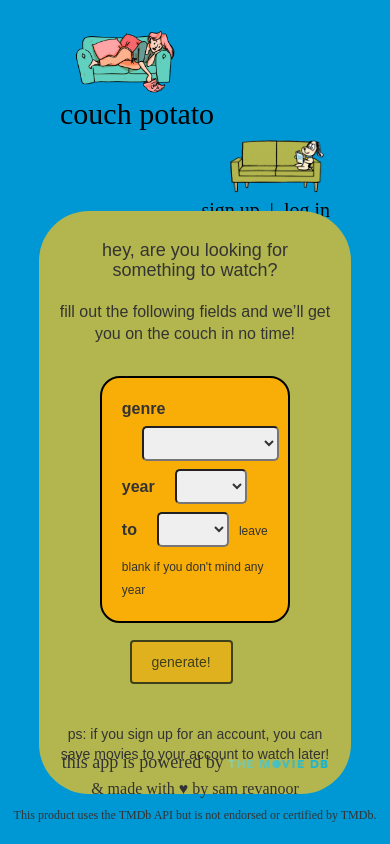
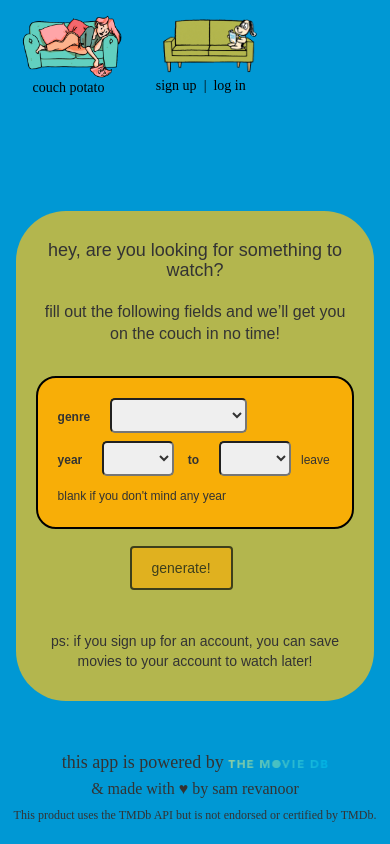
Before and after one commit to samrevanoor/couchpotato, a React (Create React App) app: page / in a window 390 px wide. Built offline with nearby package versions, Linux system fonts and the light colour scheme; no server answers; a web font is replaced by a local one.

Commit message:
adds responsive design

```diff
--- a/src/components/Footer/Footer.css
+++ b/src/components/Footer/Footer.css
@@ -14,3 +14,9 @@
 .Footer-notice {
     font-size: 12px;
 }
+
+@media only screen and (max-width: 600px) {
+    .Footer-body {
+        z-index: -1;
+    }
+}
--- a/src/components/GeneratorForm/GeneratorForm.css
+++ b/src/components/GeneratorForm/GeneratorForm.css
@@ -26,10 +26,6 @@
   border: 2px inset rgb(118, 118, 118);
 }
 
-.GeneratorForm-body input::placeholder {
-  font-size: 12px;
-}
-
 .GeneratorForm-button {
   border: 2px solid black;
   color: black;
@@ -42,3 +38,27 @@
   font-size: 12px;
   margin-left: 10px;
 }
+
+@media only screen and (max-width: 500px) {
+  .GeneratorForm-form {
+    width: 100%;
+  }
+
+  .GeneratorForm-form div label {
+    font-size: 12px;
+  }
+
+  .GeneratorForm-instruction {
+    text-align: center;
+  }
+}
+@media only screen and (min-width: 501px) and (max-width: 630px){
+  .GeneratorForm-instruction {
+    display: block;
+    text-align: center;
+  }
+
+  .GeneratorForm-form {
+    width: 100%;
+  }
+}
--- a/src/components/MovieResult/MovieResult.css
+++ b/src/components/MovieResult/MovieResult.css
@@ -29,5 +29,35 @@
   font-size: 18px;
   display: flex;
   margin-top: 30px;
-    font-family: 'Gaegu', cursive;
+  font-family: "Gaegu", cursive;
 }
+
+@media only screen and (max-width: 500px) {
+  .MovieResult-result {
+    display: flex;
+    flex-direction: column;
+    align-items: center;
+  }
+
+  .MovieResult-text {
+    margin-top: 20px;
+  }
+
+  .MovieResult-footer {
+    display: flex;
+    flex-direction: column;
+    align-items: center;
+  }
+}
+
+@media only screen and (min-width: 501px) and (max-width: 760px) {
+  .MovieResult-result {
+    display: flex;
+    flex-direction: column;
+    align-items: center;
+  }
+
+  .MovieResult-text {
+    margin-top: 20px;
+  }
+}
--- a/src/components/NavBar/NavBar.css
+++ b/src/components/NavBar/NavBar.css
@@ -1,7 +1,7 @@
 .NavBar-header {
   margin: 30px;
   font-size: 20px;
-    font-family: 'Gaegu', cursive;
+  font-family: "Gaegu", cursive;
 }
 
 .NavBar-links {
@@ -16,3 +16,48 @@
 .NavBar-image {
   margin-left: 200px;
 }
+
+@media only screen and (max-width: 420px) {
+  .NavBar-header {
+    margin: 5px;
+    display: inline-flex;
+  }
+
+  .NavBar-title {
+    font-size: 14px;
+    text-align: center;
+  }
+
+  .NavBar-links {
+    font-size: 14px;
+    margin-left: 20px;
+    text-align: center;
+  }
+
+  .NavBar-image {
+      margin-left: 0;
+  }
+
+}
+
+@media only screen and (min-width: 420px) and (max-width: 820px) {
+    .NavBar-header {
+        margin: 5px;
+        display: inline-flex;
+      }
+
+      .NavBar-title {
+        font-size: 16px;
+        text-align: center;
+      }
+
+      .NavBar-links {
+        font-size: 18px;
+        margin-left: 20px;
+        text-align: center;
+      }
+
+      .NavBar-image {
+          margin-left: 0;
+      }
+}
--- a/src/pages/App/App.css
+++ b/src/pages/App/App.css
@@ -7,3 +7,9 @@ a {
   color: black;
   text-decoration: none;
 }
+
+@media only screen and (max-width: 500px) {
+  .App-header {
+    margin: 10px;
+  }
+}
--- a/src/pages/HomePage/HomePage.css
+++ b/src/pages/HomePage/HomePage.css
@@ -14,3 +14,10 @@
     margin-top: 30px;
     font-size: 14px;
 }
+
+@media only screen and (max-width: 500px) {
+    .HomePage-body {
+      left: 4%;
+      right: 4%
+    }
+  }
--- a/src/pages/LogoutPage/LogoutPage.css
+++ b/src/pages/LogoutPage/LogoutPage.css
@@ -7,3 +7,16 @@
     text-align: center;
     font-family: 'Gaegu', cursive;
 }
+
+@media only screen and (max-width: 500px) {
+    .LogoutPage-body{
+        left: 0%;
+        right: 0%;
+        top: 20%;
+        font-size: 16px;
+    }
+
+    .LogoutPage-body img {
+        width: 250px;
+    }
+}
--- a/src/pages/MovieResultPage/MovieResultPage.css
+++ b/src/pages/MovieResultPage/MovieResultPage.css
@@ -13,3 +13,26 @@
     font-size: 18px;
     font-weight: 500;
 }
+
+@media only screen and (max-width: 500px) {
+    .MovieResultPage-body {
+        left: 5%;
+        right: 5%;
+    }
+
+    .MovieResultPage-body p {
+        padding-bottom: 20px;
+    }
+}
+
+@media only screen and (min-width: 501px) and (max-width: 950px) {
+    .MovieResultPage-body {
+        top: 30%;
+        left: 5%;
+        right: 5%;
+    }
+
+    .MovieResultPage-body p {
+        padding-bottom: 20px;
+    }
+}
```
Lines whose indentation alone changed are shown as unchanged.
